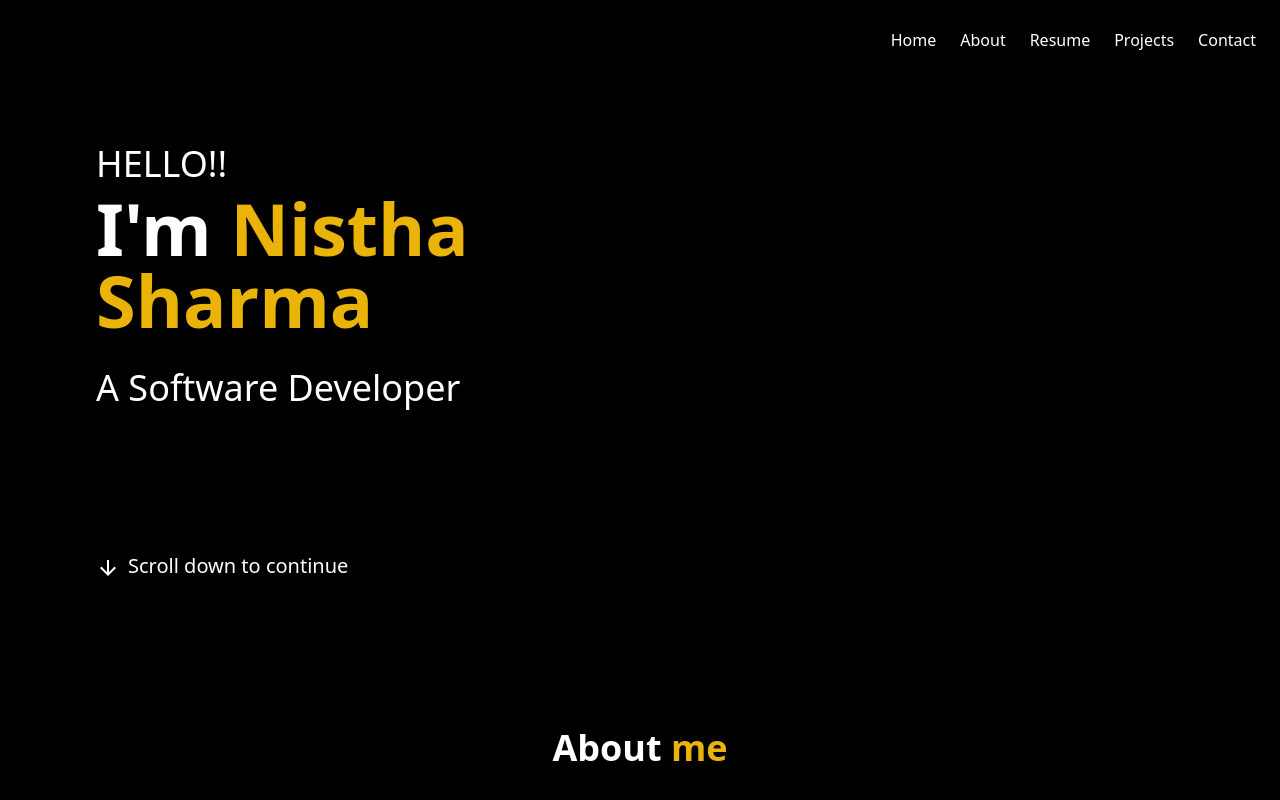
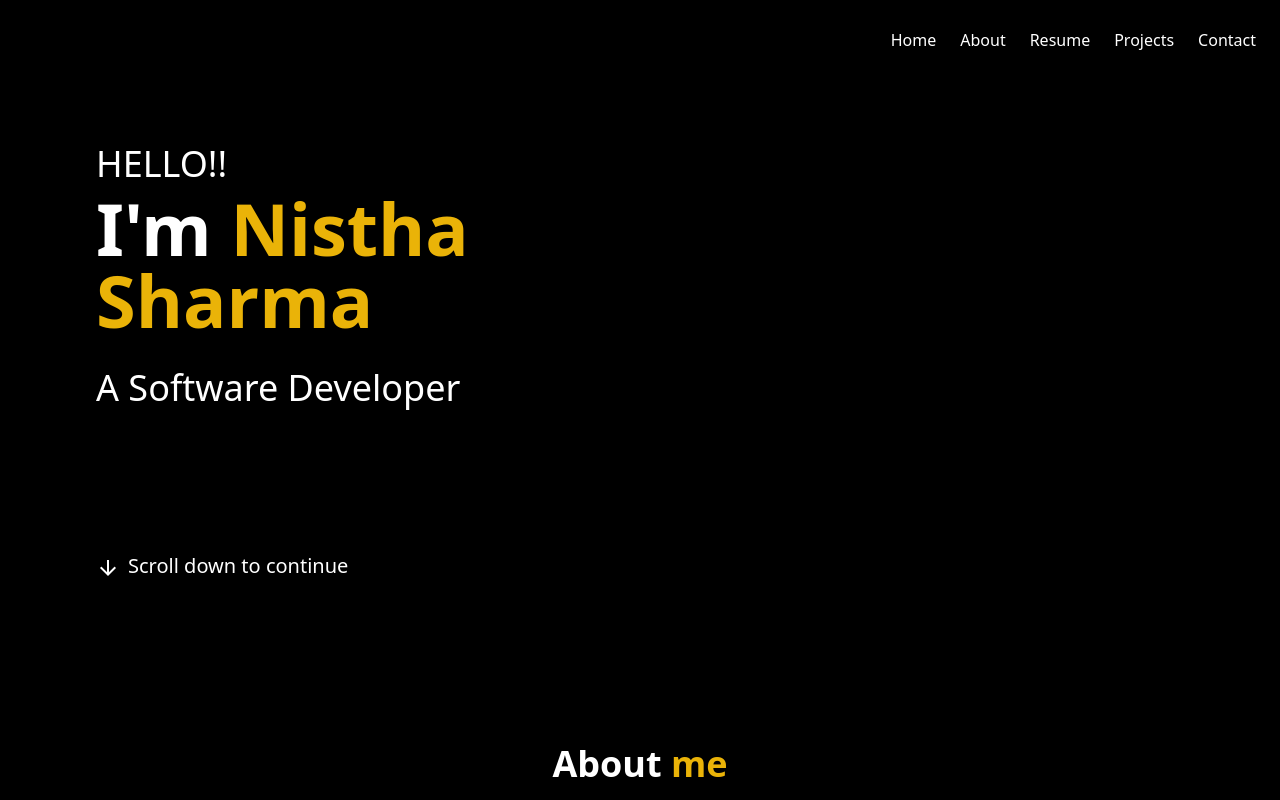
Before and after one commit to nisthaaah/Portfolio-Website, a website: page index.html in a window 1280 px wide. Drawn offline with nearby package versions, Linux system fonts and the light colour scheme; files whose address does not match are found by name.

Commit message:
portfolio

```diff
--- a/index.html
+++ b/index.html
@@ -42,7 +42,7 @@
 
         </div>
     </div id="aboutme">
-        <div class="flex justify-center items-center mt-36">
+        <div class="flex justify-center items-center mt-40">
             <h1 class="text-white text-4xl font-bold">About <span class="text-yellow-500 text-4xl font-bold">me</span></h1>
         </div>
     <div >
```
